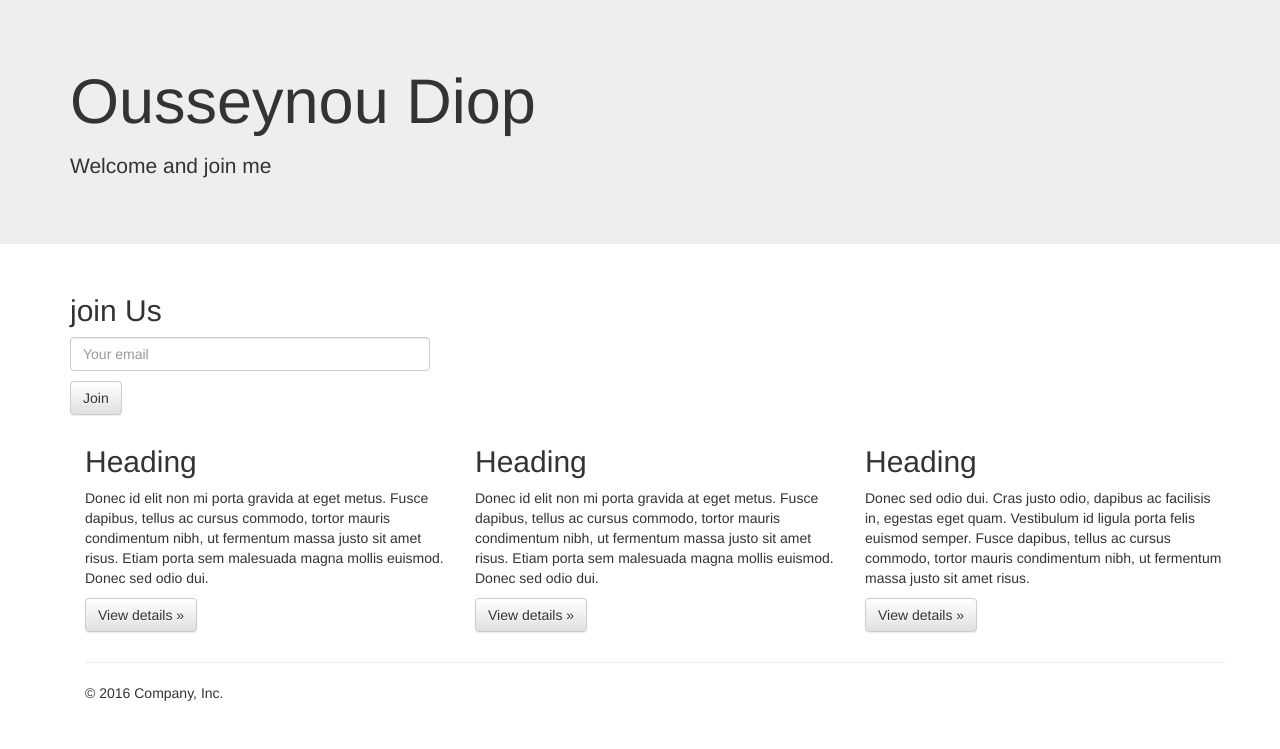
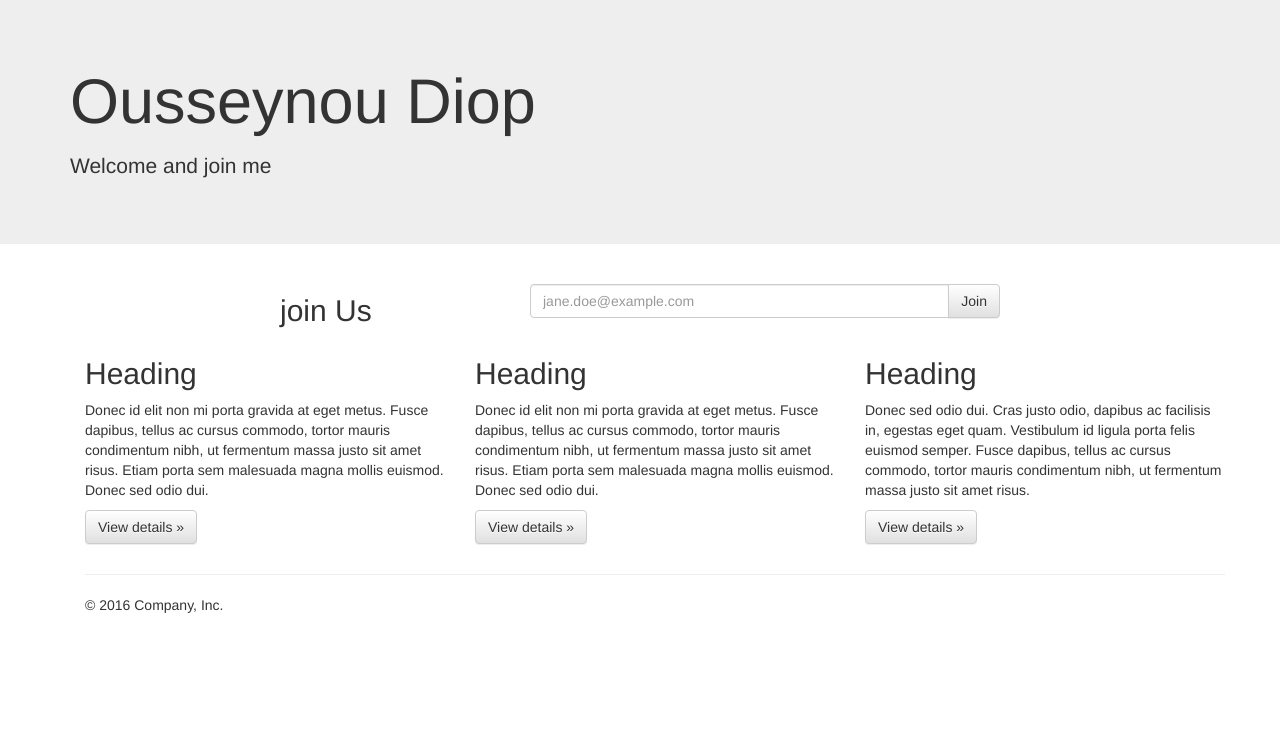
Before and after one commit to xarala221/djangoapp, a Django app: page / in a window 1280 px wide. Shown: the part 51-800 px from the top of the page. Run offline with Django 3.2, Linux system fonts and the light colour scheme; data comes from the database, SQL or seed files in the repository; some libraries are stand-ins or nearby versions.

Commit message:
Update the email form to inline form

```diff
--- a/pages/templates/pages/home.html
+++ b/pages/templates/pages/home.html
@@ -45,13 +45,24 @@
         <div class="container">
           <!-- Example row of columns -->
           <div class="row">
-            <div class="col-md-4">
+            <div class="col-sm-8 col-sm-offset-2">
+            <div class="col-xs-4">
               <h2>join Us</h2>
+              </div>
               <p>
-                <form action="" method="post">{% csrf_token %}
-                  {{ form.as_p }}
-                  <input type="submit" value="Join" class="btn btn-default">
+                  <div class="col-xs-8">
+                <form action="" method="post" class="inline-form">{% csrf_token %}
+                  <div class="form-group">
+                      <!-- {{ form.as_p }} -->
+                      <div class="input-group">
+                      <input type="email" class="form-control" placeholder="jane.doe@example.com">
+                      <span class="input-group-btn">
+                      <input type="submit" value="Join" class="btn btn-default"></span>
+                  </div>
+                </div>
                 </form>
+              </div>
+            </div>
               </p>
              </div>
           </div>
```
